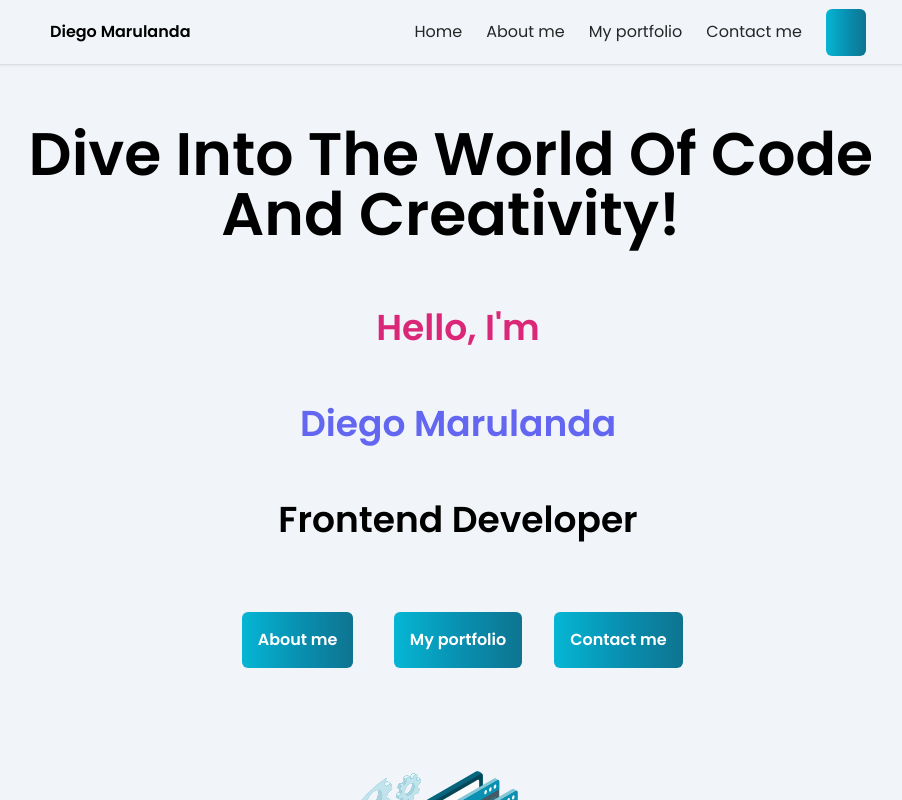
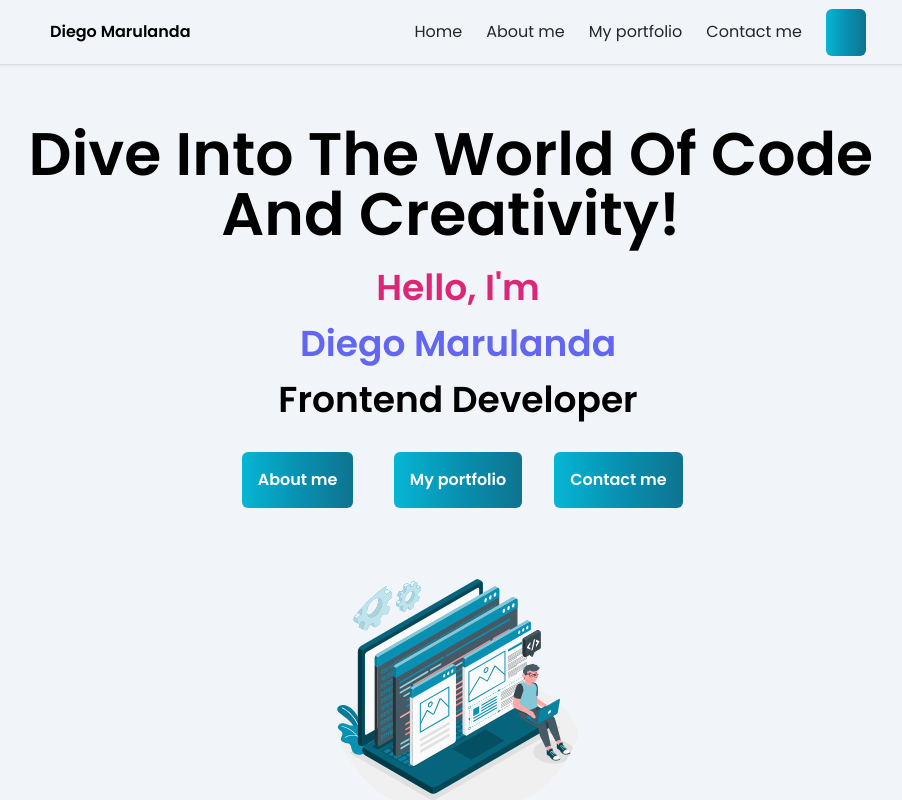
Before and after one commit to DiegoMarulandaB/Portfolio, a Next.js app: page / in a window 1280 px wide. Shown: the top 800 px of the page, without its empty margins (182-1084 px from the left). Built offline with nearby package versions, Linux system fonts and the light colour scheme; some icons are missing.

Commit message:
add new text measurements and buttons in the home

```diff
--- a/src/app/home/page.tsx
+++ b/src/app/home/page.tsx
@@ -15,13 +15,13 @@ const HomePage = () => {
           <div className="w-full px-4 lg:w-6/12"></div>
           <div className="flex flex-col text-center items-center justify-center">
             <div className="mt-18 lg:mt-0">
-              <h1 className=" text-center text-4xl font-extrabold  text-pink-600  mt-14  mx-2 mr-2">Hello, I'm</h1>
+              <h1 className=" text-center text-4xl font-extrabold  text-pink-600  mt-4  mx-2 mr-2">Hello, I'm</h1>
               <div className="flex flex-col text-center items-center justify-center">
-                <h1 className="text-center text-4xl font-extrabold text-indigo-500 mx-2 mr-2 mt-14">Diego Marulanda</h1>
-                <h1 className="text-center text-4xl font-extrabold mt-14 mx-2 mr-2">Frontend Developer</h1>
+                <h1 className="text-center text-4xl font-extrabold text-indigo-500 mx-2 mr-2 mt-4">Diego Marulanda</h1>
+                <h1 className="text-center text-4xl font-extrabold mt-4 mx-2 mr-2">Frontend Developer</h1>
               </div>
 
-              <div className="grid grid-cols-1 md:grid-cols-3 gap-4 mx-2 mr-2 mt-14">
+              <div className="grid grid-cols-1 md:grid-cols-3 gap-4 mx-2 mr-2 mt-4">
                 <div className="flex flex-col text-center items-center justify-center ">
                   <a
                     href="/about"
@@ -56,7 +56,7 @@ const HomePage = () => {
               {/* image */}
 
               <div className="flex flex-col text-center items-center justify-center py-3 sm:py-4 mt-4 mx-2 mr-2 ">
-                <img src="/projects.svg" alt="email image" className="w-64 h-64 rounded-full mx-2 mr-2 mt-14" />
+                <img src="/projects.svg" alt="email image" className="w-64 h-64 rounded-full mx-2 mr-2 mt-6" />
               </div>
             </div>
           </div>
```
